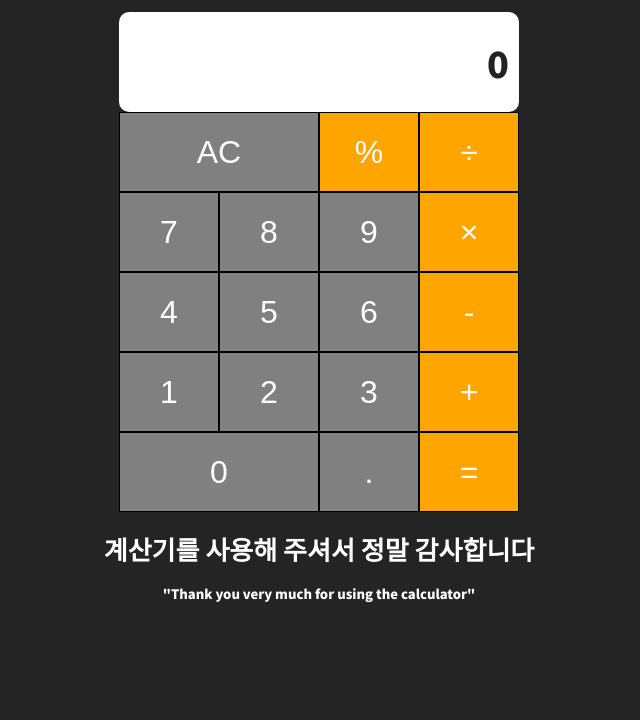
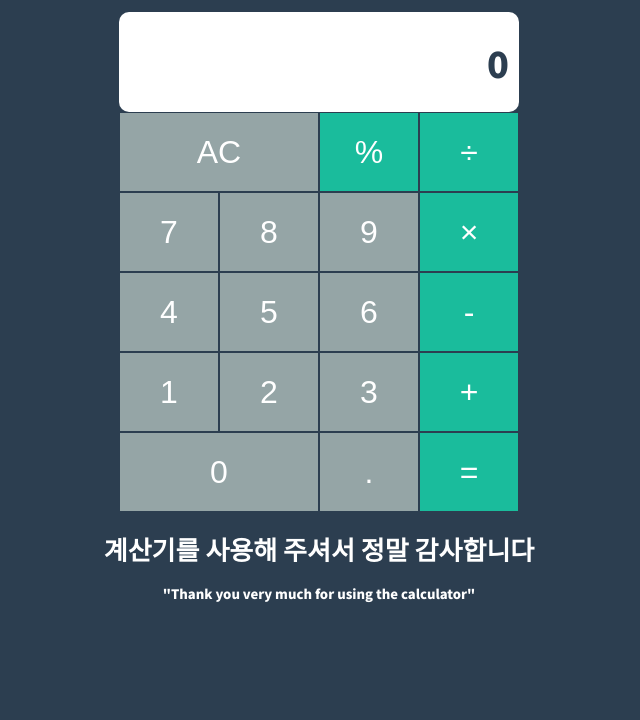
Before and after one commit to Bayuariefr/Simple-Calculator, a plain HTML site: page index.html in a window 1280 px wide. Shown: the part 80-800 px from the top of the page, without its empty margins (321-961 px from the left). Drawn offline with Linux system fonts and the light colour scheme.

Commit message:
Update stylesheet.css

```diff
--- a/stylesheet.css
+++ b/stylesheet.css
@@ -1,6 +1,6 @@
 html {
     box-sizing: border-box;
-    background-color: #242424;
+    background-color: #2c3e50;
 }
 
 .container {
@@ -22,7 +22,7 @@ html {
     width: 100%;
     height: 100px;
     background-color: #fff;
-    color: #222222;
+    color: #2c3e50;
     text-align: right;
     font-size: 36px;
     border: none;
@@ -43,8 +43,8 @@ html {
 
 button {
     height: 80px;
-    background-color: gray;
-    border: 1px solid black;
+    background-color: #95a5a6;
+    border: 1px solid #2c3e50;
     font-size: 32px;
     color: #fff;
     width: 25%;
@@ -56,15 +56,15 @@ button {
 }
 
 .operator, .equal-sign {
-    background-color: orange;
+    background-color: #1abc9c;
 }
 
 button:hover {
-    background-color: darkgray;
+    background-color: #7f8c8d;
 }
 
 .operator:hover, .equal-sign:hover {
-    background-color: darkorange;
+    background-color: #16a085;
 }
 
 .footer {
```
